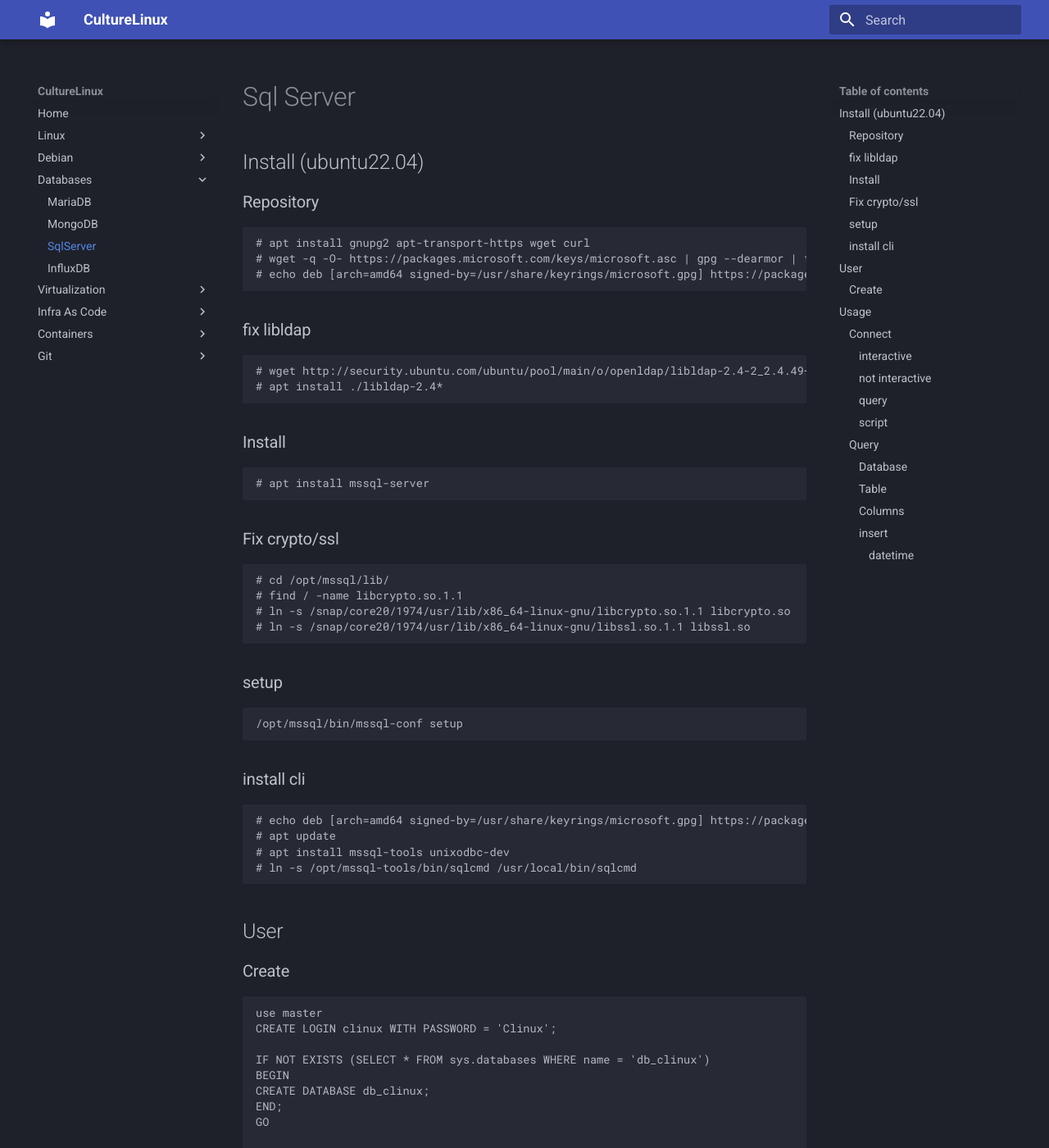
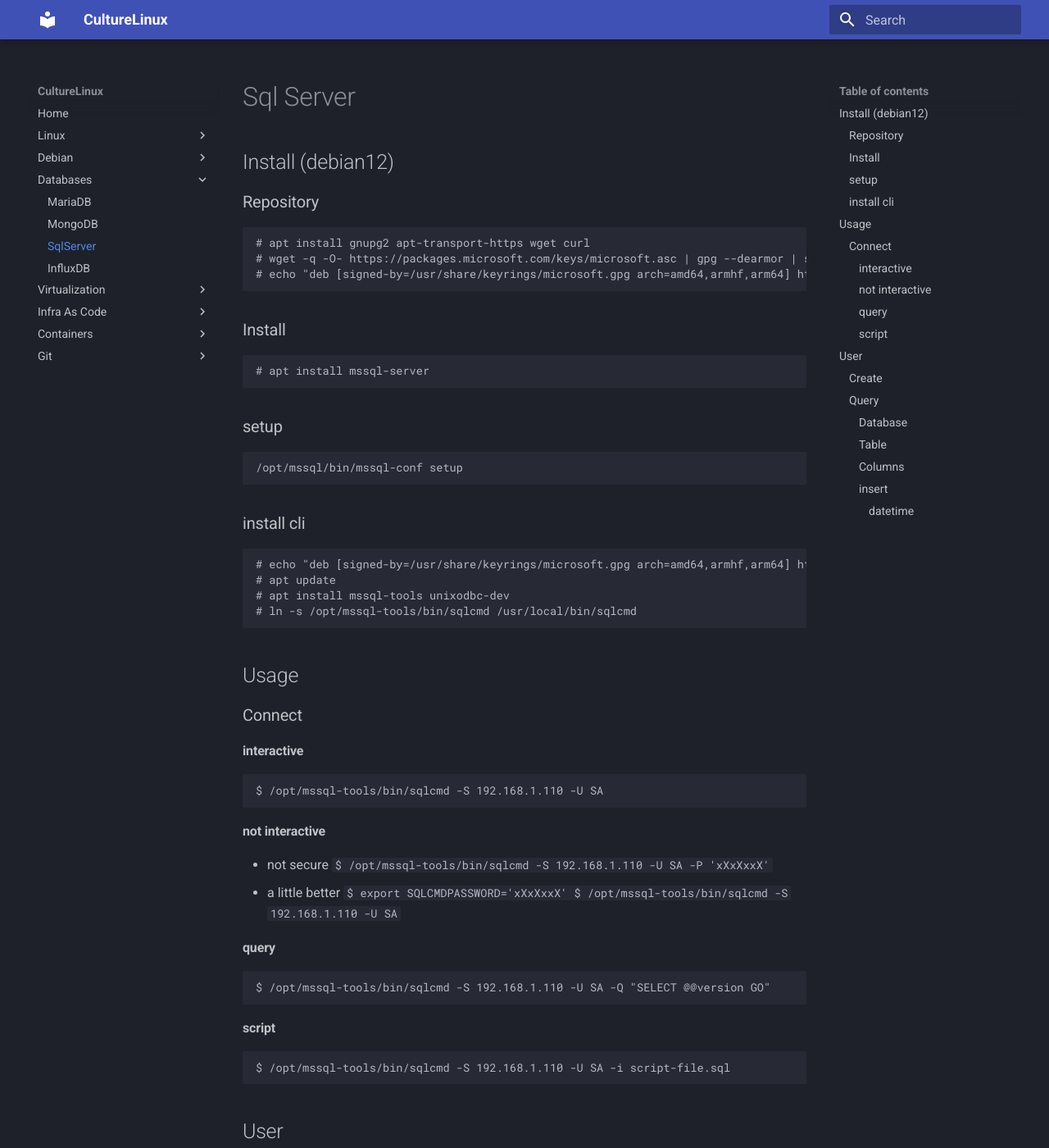
Before and after one commit to CultureLinux/doc, an MkDocs documentation site: the page built from docs/databases/sqlserver.md, in a window 1280 px wide and 1400 px high. Shown: the whole window at 82% size. Built offline with MkDocs 1.6.1 and Material for MkDocs 9.7.7, drawn with Linux system fonts in a browser that asks for light colours; some of the changed text lies outside the part shown.

Commit message:
Start db section

```diff
--- a/docs/databases/sqlserver.md
+++ b/docs/databases/sqlserver.md
@@ -1,42 +1,19 @@
 # Sql Server
-## Install (ubuntu22.04)
+## Install (debian12)
 ### Repository
     # apt install gnupg2 apt-transport-https wget curl
-    # wget -q -O- https://packages.microsoft.com/keys/microsoft.asc | gpg --dearmor | tee /usr/share/keyrings/microsoft.gpg > /dev/null 2>&1
-    # echo deb [arch=amd64 signed-by=/usr/share/keyrings/microsoft.gpg] https://packages.microsoft.com/ubuntu/20.04/mssql-server-2019 focal main > /etc/apt/sources.list.d/mssql-20_04.list
-### fix libldap
-    # wget http://security.ubuntu.com/ubuntu/pool/main/o/openldap/libldap-2.4-2_2.4.49+dfsg-2ubuntu1.9_amd64.deb
-    # apt install ./libldap-2.4*
+    # wget -q -O- https://packages.microsoft.com/keys/microsoft.asc | gpg --dearmor | sudo tee /usr/share/keyrings/microsoft.gpg > /dev/null 2>&1
+    # echo "deb [signed-by=/usr/share/keyrings/microsoft.gpg arch=amd64,armhf,arm64] https://packages.microsoft.com/ubuntu/22.04/mssql-server-2022 jammy main" | sudo tee /etc/apt/sources.list.d/mssql-server-2022.list
 ### Install
     # apt install mssql-server
-### Fix crypto/ssl
-    # cd /opt/mssql/lib/
-    # find / -name libcrypto.so.1.1
-    # ln -s /snap/core20/1974/usr/lib/x86_64-linux-gnu/libcrypto.so.1.1 libcrypto.so
-    # ln -s /snap/core20/1974/usr/lib/x86_64-linux-gnu/libssl.so.1.1 libssl.so
 ### setup
     /opt/mssql/bin/mssql-conf setup
 ### install cli
-    # echo deb [arch=amd64 signed-by=/usr/share/keyrings/microsoft.gpg] https://packages.microsoft.com/ubuntu/20.04/prod focal main > /etc/apt/sources.list.d/microsoft-prod.list
+    # echo "deb [signed-by=/usr/share/keyrings/microsoft.gpg arch=amd64,armhf,arm64] https://packages.microsoft.com/ubuntu/22.04/prod jammy main" | sudo tee /etc/apt/sources.list.d/prod.list
     # apt update
     # apt install mssql-tools unixodbc-dev
     # ln -s /opt/mssql-tools/bin/sqlcmd /usr/local/bin/sqlcmd
 
-## User
-### Create
-    use master
-    CREATE LOGIN clinux WITH PASSWORD = 'Clinux';
-
-    IF NOT EXISTS (SELECT * FROM sys.databases WHERE name = 'db_clinux')
-    BEGIN
-    CREATE DATABASE db_clinux;
-    END;
-    GO
-
-    use db_clinux
-    CREATE USER u_clinux FOR LOGIN clinux;
-    ALTER ROLE db_owner ADD MEMBER u_clinux ;
-    GO
 
 ## Usage
 ### Connect
```
Also changed, not shown: other parts of docs/databases/sqlserver.md (+17 -0 lines), docs/databases/gui.md (added, +2 -0 lines), docs/linux/storage.md (+20 -0 lines), docs/network/wifi.md (added, +8 -0 lines).
